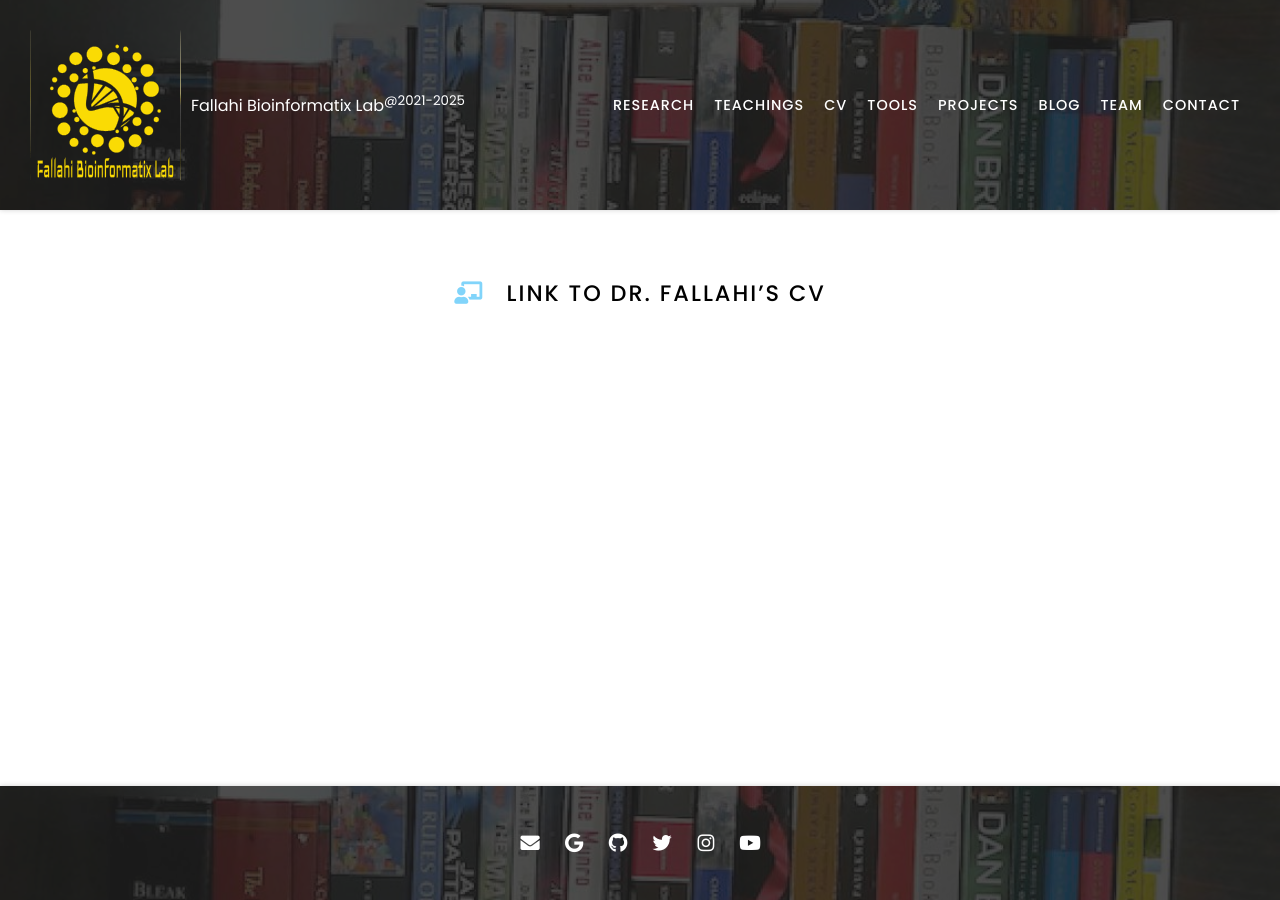
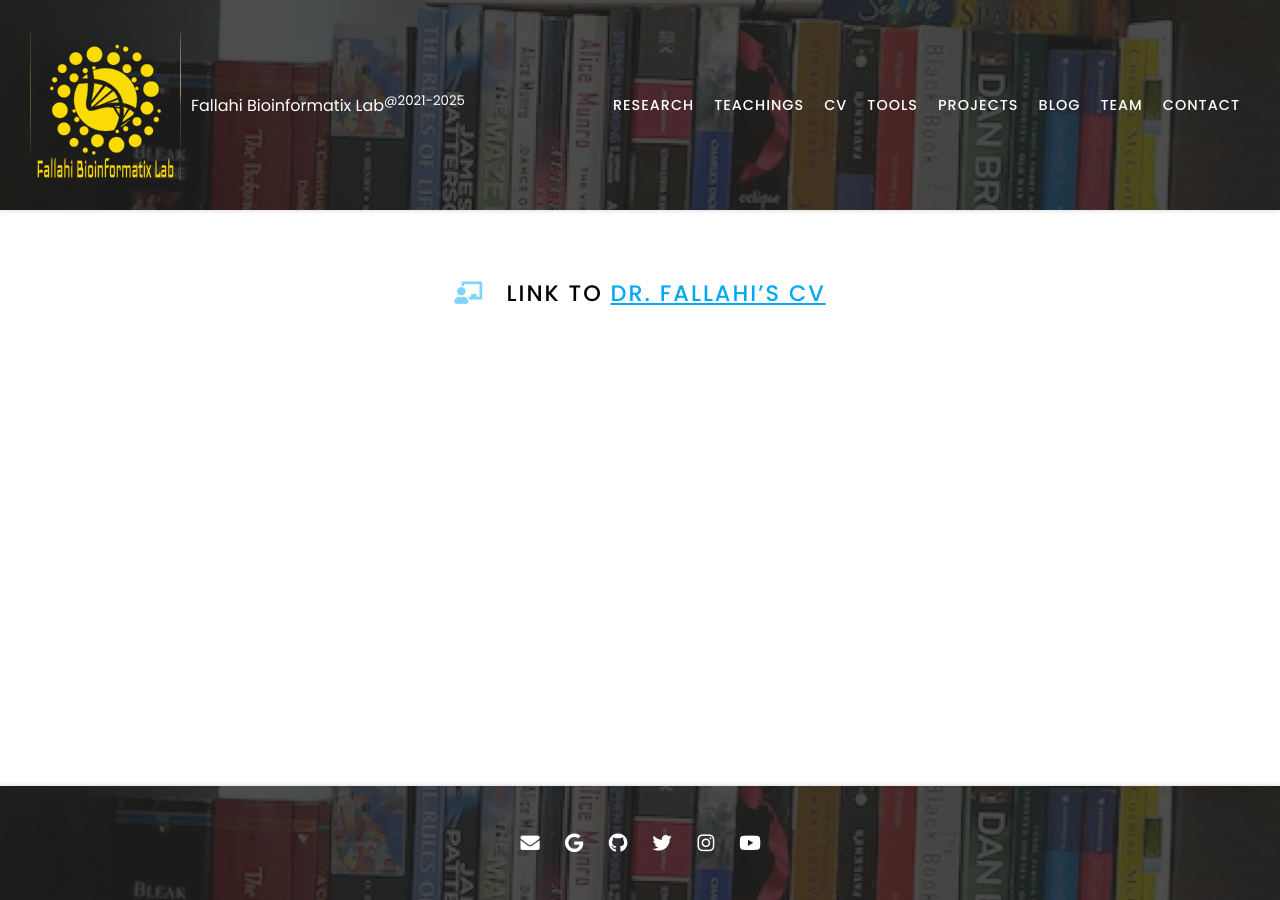
Before and after one commit to Hossein-Fallahi/Fallahi-Bioinformatics-Lab, a Jekyll site: the page built from My CV/index.md, in a window 1280 px wide. Built offline with Jekyll 4.4.1, drawn with Linux system fonts in a browser that asks for light colours; nearby versions of some CDN libraries; some of the changed lines change nothing that is shown.

Commit message:
Update index.md

```diff
--- a/My CV/index.md
+++ b/My CV/index.md
@@ -5,7 +5,7 @@ nav:
   tooltip: Dr. Fallahi's CV
 ---
 
-# <i class="fas fa-chalkboard-teacher"></i>Link to Dr. Fallahi's CV
+# <i class="fas fa-chalkboard-teacher"></i>Link to [Dr. Fallahi's CV](https://github.com/Hossein-Fallahi/Fallahi-Bioinformatics-Lab/blob/main/My%20CV/MyCV_July2025.pdf)
 
 
 {:.center}
```
